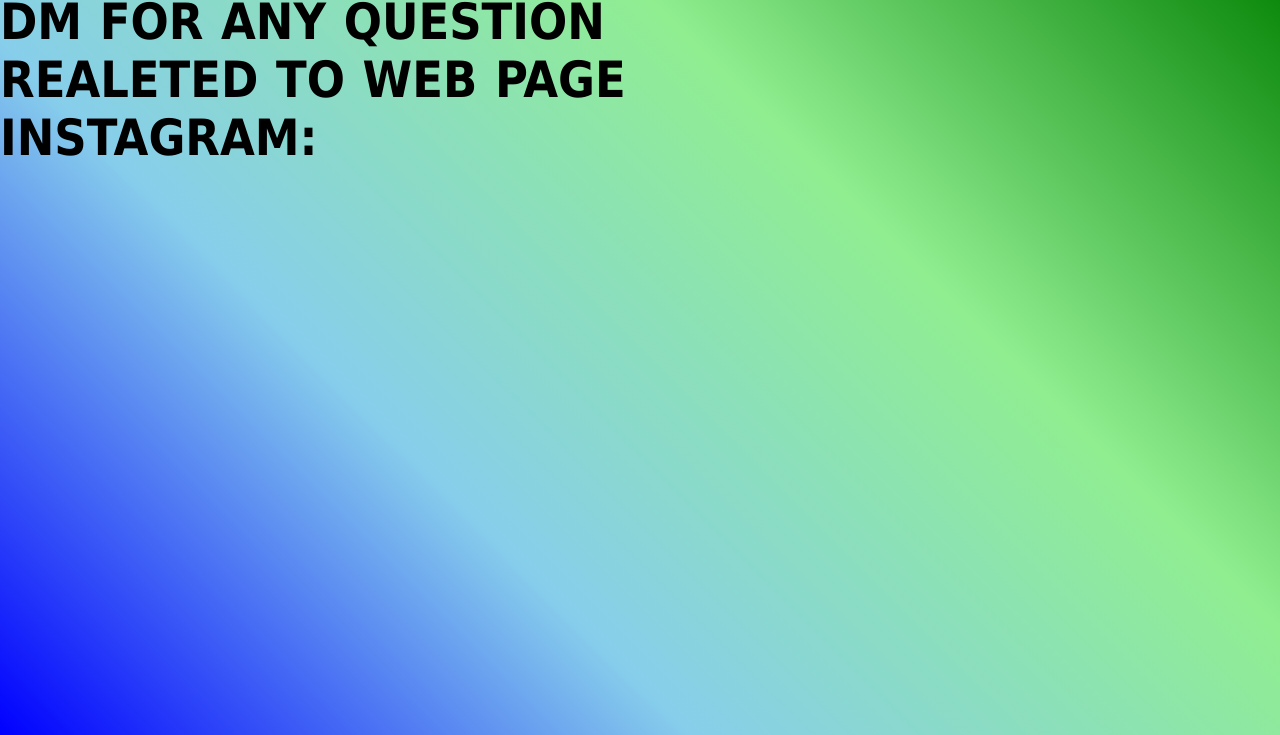
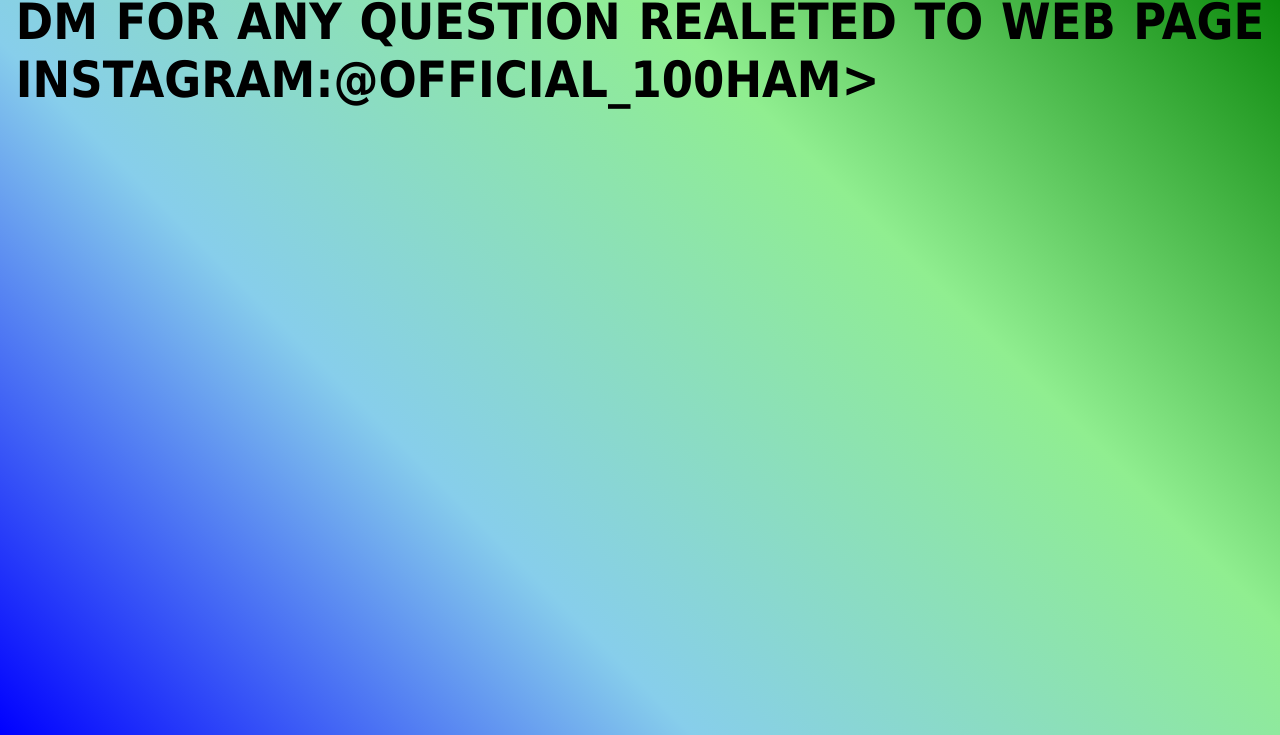
Before and after one commit to soham127/portfolio, a plain HTML site: page about.html in a window 1280 px wide. Shown: the part 65-800 px from the top of the page. Drawn offline with Linux system fonts and the light colour scheme.

Commit message:
Update about.html

```diff
--- a/about.html
+++ b/about.html
@@ -22,6 +22,6 @@
 <body>
 <p class="title">Author:Sagathiya Soham<br>
 	dm for any question realeted to web page<br>
-	Instagram:<a href=="https://www.instagram.com/official_100ham/">@official_100ham</a></p>
+	Instagram:@official_100ham></p>
 </body>
 </html>
```
